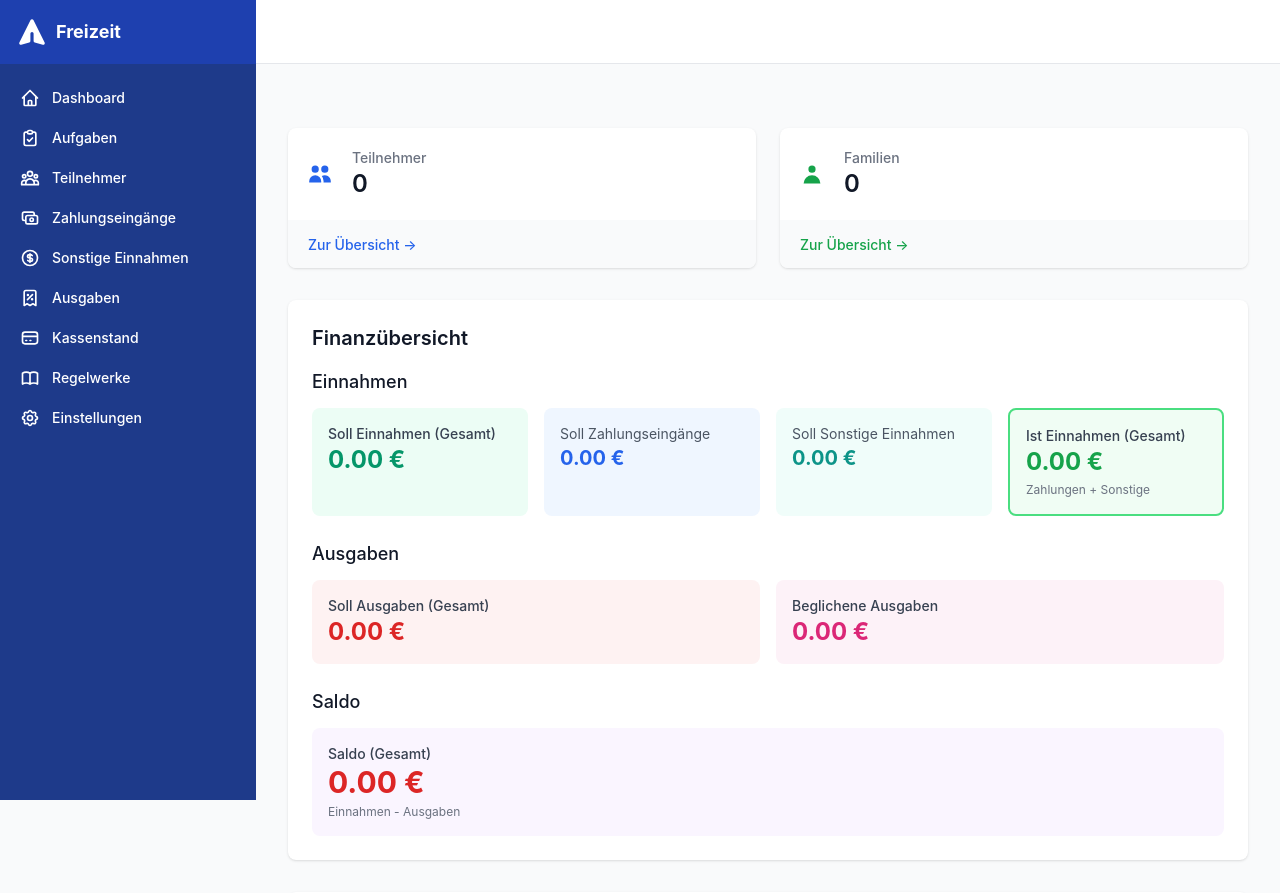
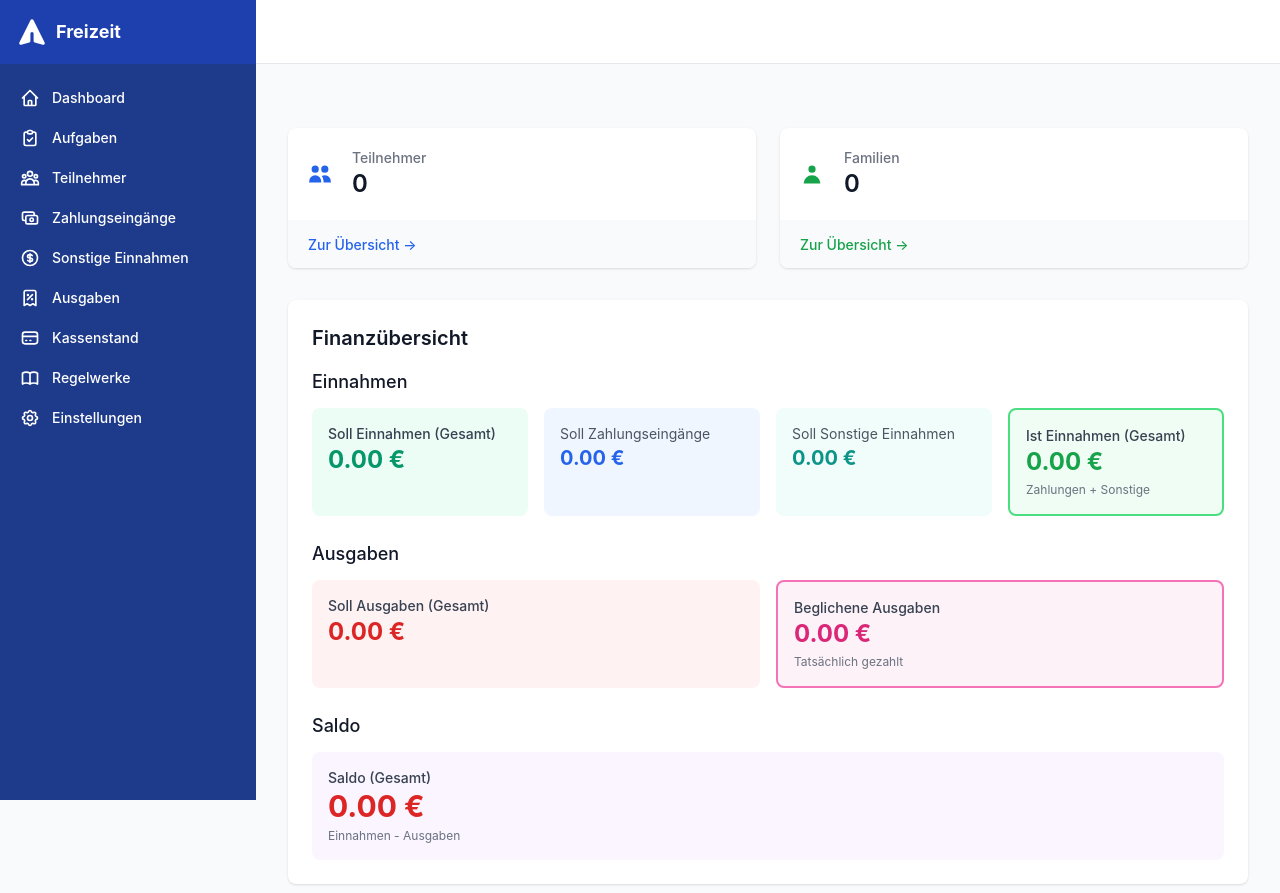
Before and after one commit to ptC7H12/MGBFreizeitplaner, a Python web app: template app/templates/dashboard.html in a window 1280 px wide. Shown: the top 893 px of the page. Run offline with Jinja, Linux system fonts and the light colour scheme; the template is opened without the code that fills it, so the values that code supplies are empty; some libraries are stand-ins or nearby versions.

Commit message:
Style: Match Beglichene Ausgaben design to Ist Einnahmen
- Added border-2 border-pink-400 to Beglichene Ausgaben card
- Added description text "Tatsächlich gezahlt" below amount
- Now visually consistent with Ist Einnahmen (Gesamt) card
- Both IST value cards now have same styling and layout

```diff
--- a/app/templates/dashboard.html
+++ b/app/templates/dashboard.html
@@ -95,9 +95,10 @@
                 <p class="text-sm font-medium text-gray-700">Soll Ausgaben (Gesamt)</p>
                 <p class="text-2xl font-bold text-red-600">{{ "%.2f"|format(stats.soll_ausgaben_gesamt if stats else 0) }} €</p>
             </div>
-            <div class="bg-pink-50 p-4 rounded-lg">
+            <div class="bg-pink-50 p-4 rounded-lg border-2 border-pink-400">
                 <p class="text-sm font-medium text-gray-700">Beglichene Ausgaben</p>
                 <p class="text-2xl font-bold text-pink-600">{{ "%.2f"|format(stats.ausgaben_beglichen if stats else 0) }} €</p>
+                <p class="text-xs text-gray-500 mt-1">Tatsächlich gezahlt</p>
             </div>
         </div>
     </div>
```
